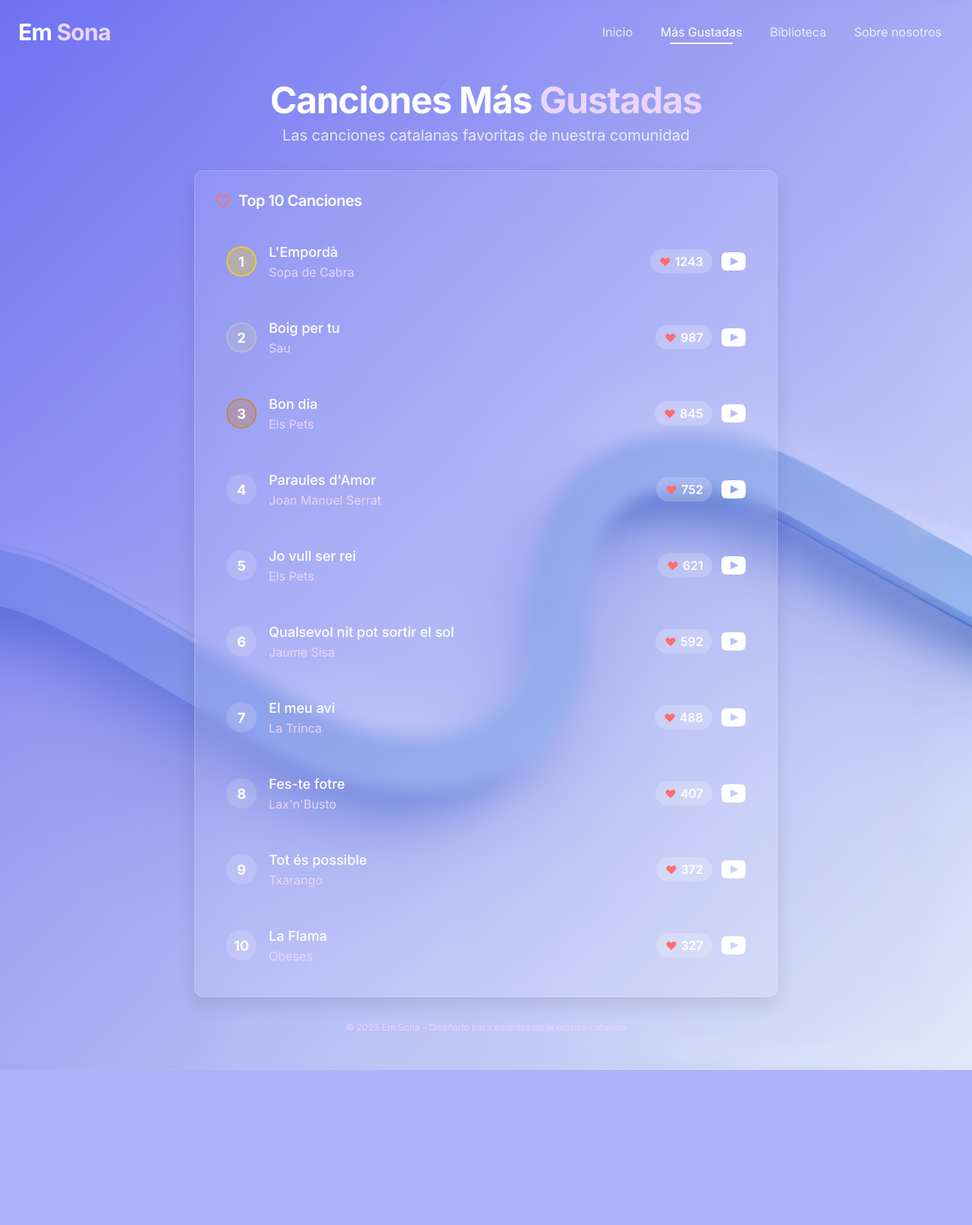
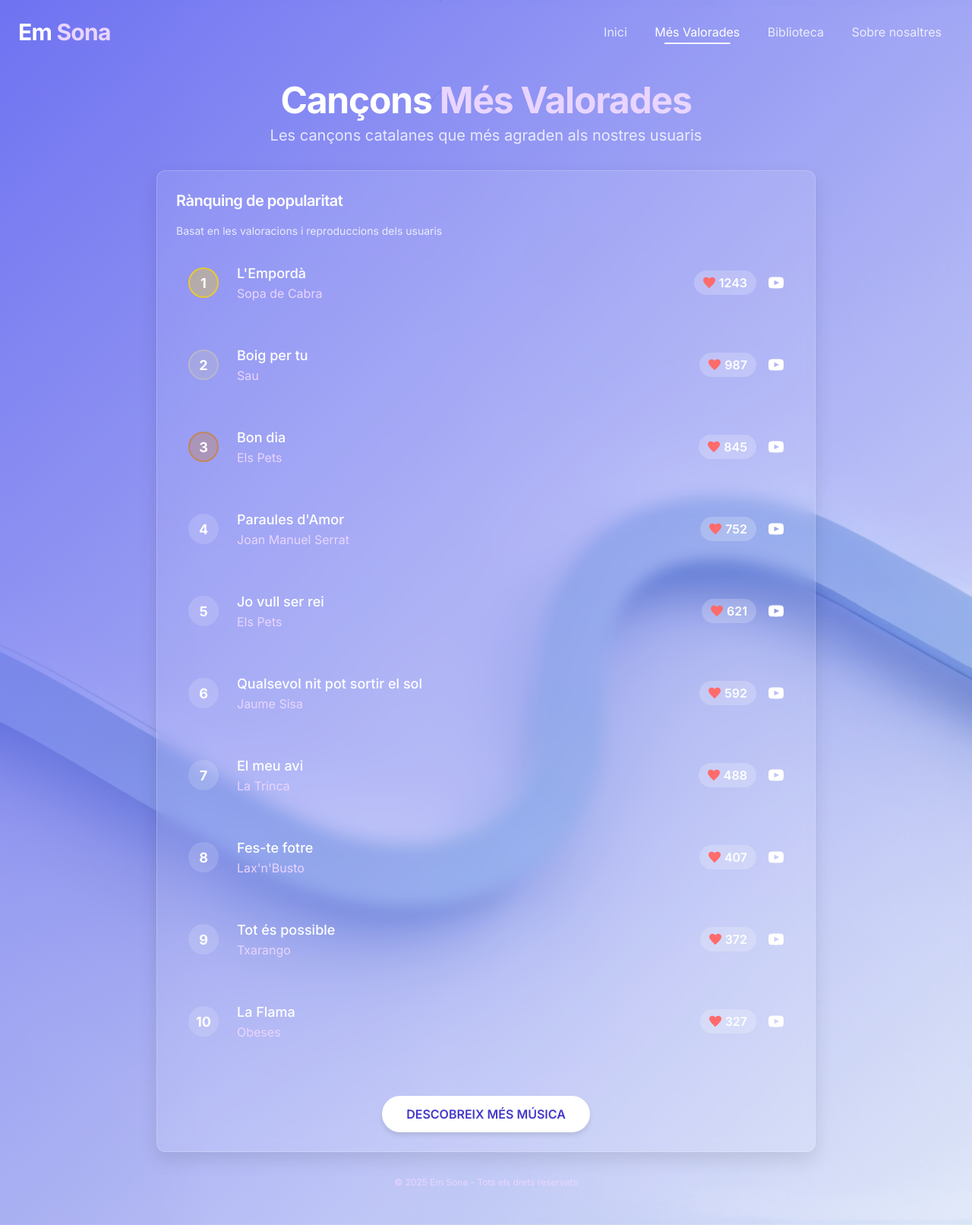
Before and after one commit to martiarmengol/emsona, a Flask app: page /liked in a window 1280 px wide. Shown: the whole page at 76% size. Before the commit the page ends 1408 px from the top, so only its background shows below. Run offline with Flask 3, Linux system fonts and the light colour scheme; some libraries are stand-ins or nearby versions.

Commit message:
Update all the interface to Catalan

```diff
--- a/code/interface/static/css/styles.css
+++ b/code/interface/static/css/styles.css
@@ -36,7 +36,7 @@ body {
 
 /* Sobrescribir la clase max-w-4xl de Tailwind */
 .max-w-4xl {
-    min-width: 800px !important;
+    min-width: 900px !important;
 }
 
 .content-panel {
--- a/code/interface/templates/liked.html
+++ b/code/interface/templates/liked.html
@@ -1,9 +1,9 @@
 <!DOCTYPE html>
-<html lang="es">
+<html lang="ca">
 <head>
     <meta charset="UTF-8">
     <meta name="viewport" content="width=device-width, initial-scale=1.0">
-    <title>Canciones Más Gustadas - Em Sona</title>
+    <title>Més Valorades - Em Sona</title>
     <script src="https://cdn.tailwindcss.com"></script>
     <link rel="stylesheet" href="https://fonts.googleapis.com/css2?family=Inter:wght@300;400;500;600;700&display=swap">
     <link rel="stylesheet" href="/static/css/styles.css">
@@ -13,51 +13,46 @@
         <div class="flex justify-between items-center max-w-7xl mx-auto">
             <h1 class="text-3xl font-bold text-white tracking-tight">Em <span class="text-purple-200">Sona</span></h1>
             <nav>
-                <a href="/" class="nav-link {% if pagina_activa == 'inicio' %}active{% endif %}">Inicio</a>
-                <a href="/liked" class="nav-link {% if pagina_activa == 'liked' %}active{% endif %}">Más Gustadas</a>
+                <a href="/" class="nav-link {% if pagina_activa == 'inicio' %}active{% endif %}">Inici</a>
+                <a href="/liked" class="nav-link {% if pagina_activa == 'liked' %}active{% endif %}">Més Valorades</a>
                 <a href="/library" class="nav-link {% if pagina_activa == 'biblioteca' %}active{% endif %}">Biblioteca</a>
-                <a href="/about" class="nav-link {% if pagina_activa == 'nosotros' %}active{% endif %}">Sobre nosotros</a>
+                <a href="/about" class="nav-link {% if pagina_activa == 'nosotros' %}active{% endif %}">Sobre nosaltres</a>
             </nav>
         </div>
     </header>
 
     <div class="max-w-4xl mx-auto px-4 py-6">
         <div class="text-center mb-8">
-            <h1 class="text-5xl font-bold text-white mb-2 tracking-tight">Canciones Más <span class="text-purple-200">Gustadas</span></h1>
-            <p class="text-xl text-white opacity-80">Las canciones catalanas favoritas de nuestra comunidad</p>
+            <h1 class="text-5xl font-bold text-white mb-2 tracking-tight">Cançons <span class="text-purple-200">Més Valorades</span></h1>
+            <p class="text-xl text-white opacity-80">Les cançons catalanes que més agraden als nostres usuaris</p>
         </div>
 
-        <div class="content-panel mb-6">
-            <h2 class="text-xl font-semibold text-white mb-6 tracking-tight flex items-center gap-2">
-                <svg xmlns="http://www.w3.org/2000/svg" class="h-6 w-6 text-red-400" fill="none" viewBox="0 0 24 24" stroke="currentColor">
-                    <path stroke-linecap="round" stroke-linejoin="round" stroke-width="2" d="M4.318 6.318a4.5 4.5 0 000 6.364L12 20.364l7.682-7.682a4.5 4.5 0 00-6.364-6.364L12 7.636l-1.318-1.318a4.5 4.5 0 00-6.364 0z" />
-                </svg>
-                Top 10 Canciones
-            </h2>
+        <div class="content-panel">
+            <div class="mb-4">
+                <h2 class="text-xl font-semibold text-white mb-4 tracking-tight">Rànquing de popularitat</h2>
+                <p class="text-white opacity-80 text-sm">Basat en les valoracions i reproduccions dels usuaris</p>
+            </div>
 
-            <ul class="space-y-4">
+            <ul class="space-y-6">
                 {% for cancion in canciones %}
-                <li class="song-item p-4">
-                    <div class="flex items-center gap-4">
-                        <div class="rank-number {% if loop.index == 1 %}rank-1{% elif loop.index == 2 %}rank-2{% elif loop.index == 3 %}rank-3{% endif %}">
+                <li class="song-item">
+                    <div class="flex items-center p-4">
+                        <div class="rank-number {% if loop.index == 1 %}rank-1{% elif loop.index == 2 %}rank-2{% elif loop.index == 3 %}rank-3{% endif %} mr-6">
                             {{ loop.index }}
                         </div>
-
                         <div class="flex-1">
                             <h3 class="text-lg font-medium text-white">{{ cancion.titulo }}</h3>
                             <p class="text-purple-200">{{ cancion.artista }}</p>
                         </div>
-
-                        <div class="flex items-center gap-3">
-                            <span class="like-badge">
-                                <svg xmlns="http://www.w3.org/2000/svg" class="h-4 w-4" viewBox="0 0 20 20" fill="currentColor">
-                                    <path fill-rule="evenodd" d="M3.172 5.172a4 4 0 015.656 0L10 6.343l1.172-1.171a4 4 0 115.656 5.656L10 17.657l-6.828-6.829a4 4 0 010-5.656z" clip-rule="evenodd" />
+                        <div class="flex items-center space-x-4">
+                            <div class="like-badge">
+                                <svg xmlns="http://www.w3.org/2000/svg" width="16" height="16" viewBox="0 0 24 24">
+                                    <path d="M12 4.248c-3.148-5.402-12-3.825-12 2.944 0 4.661 5.571 9.427 12 15.808 6.43-6.381 12-11.147 12-15.808 0-6.792-8.875-8.306-12-2.944z"/>
                                 </svg>
-                                {{ cancion.likes }}
-                            </span>
-
+                                <span>{{ cancion.likes }}</span>
+                            </div>
                             <a href="{{ cancion.link }}" target="_blank" class="youtube-link">
-                                <svg xmlns="http://www.w3.org/2000/svg" class="h-8 w-8" fill="currentColor" viewBox="0 0 24 24">
+                                <svg xmlns="http://www.w3.org/2000/svg" width="20" height="20" viewBox="0 0 24 24" fill="#ffffff">
                                     <path d="M19.615 3.184c-3.604-.246-11.631-.245-15.23 0-3.897.266-4.356 2.62-4.385 8.816.029 6.185.484 8.549 4.385 8.816 3.6.245 11.626.246 15.23 0 3.897-.266 4.356-2.62 4.385-8.816-.029-6.185-.484-8.549-4.385-8.816zm-10.615 12.816v-8l8 3.993-8 4.007z"/>
                                 </svg>
                             </a>
@@ -66,10 +61,16 @@
                 </li>
                 {% endfor %}
             </ul>
+
+            <div class="mt-8 text-center">
+                <a href="/" class="search-button">
+                    DESCOBREIX MÉS MÚSICA
+                </a>
+            </div>
         </div>
 
         <footer class="mt-8 text-center text-xs text-purple-200 pb-6">
-            <p>&copy; 2023 Em Sona - Diseñado para amantes de la música catalana</p>
+            <p>&copy; 2025 Em Sona - Tots els drets reservats</p>
         </footer>
     </div>
 </body>
```
Also changed, not shown: code/interface/templates/about.html (+16 -16 lines), code/interface/templates/index.html (+12 -16 lines), code/interface/templates/library.html (+19 -28 lines), code/interface/templates/loading.html (+21 -25 lines), code/interface/templates/results.html (+61 -61 lines), code/interface/README.md.
